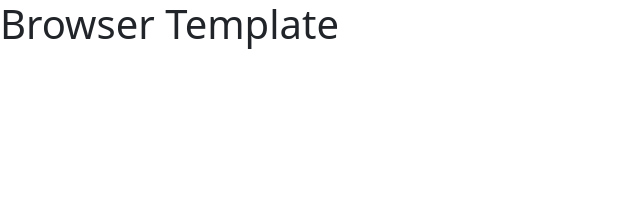
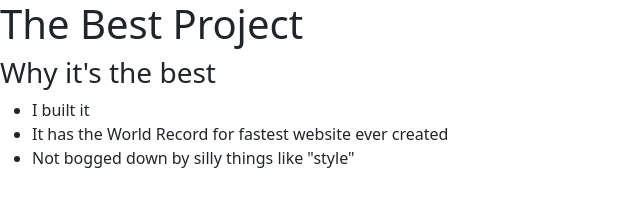
Before and after one commit to abeers/demo-project, a website built with webpack: page index.html in a window 1280 px wide. Shown: the whole page, without its empty margins (0-640 px from the left). Built offline with nearby package versions, Linux system fonts and the light colour scheme.

Commit message:
Adds homepage

```diff
--- a/index.html
+++ b/index.html
@@ -12,6 +12,12 @@
       <script src="public/application.js" type="text/javascript" charset="utf-8" defer></script>
     </head>
     <body>
-      <h1>Browser Template</h1>
+      <h1>The Best Project</h1>
+      <h3>Why it's the best</h3>
+      <ul>
+        <li>I built it</li>
+        <li>It has the World Record for fastest website ever created</li>
+        <li>Not bogged down by silly things like "style"</li>
+      </ul>
     </body>
 </html>
```
